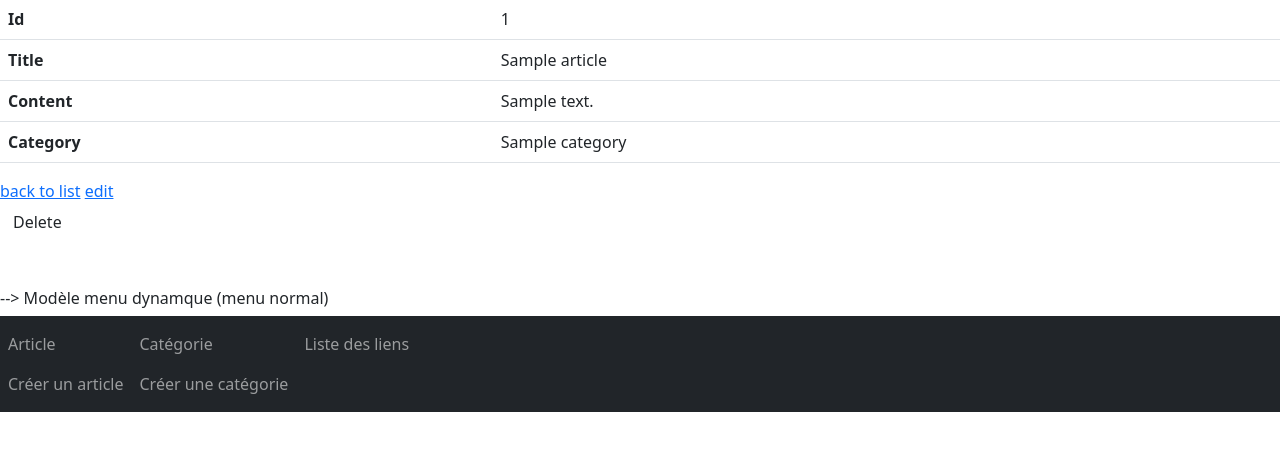
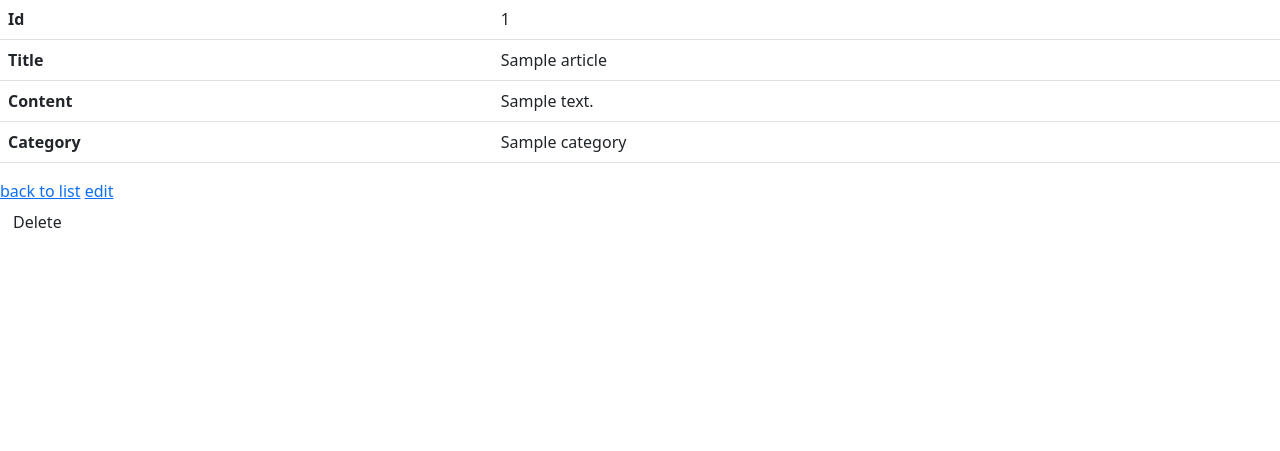
Before and after one commit to UE235-groupe-David-Clark/UE235-mini-projet, a Symfony app: template templates/article/show.html.twig in a window 1280 px wide. Shown: the part 97-548 px from the top of the page. Run offline with Twig, Linux system fonts and the light colour scheme; the template is opened without the code that fills it: most values are stand-ins (such as "Sample title", 1, 10 or a date in 2020); some libraries are stand-ins or nearby versions.

Commit message:
UE 235 - mini-projet

```diff
--- a/templates/base.html.twig
+++ b/templates/base.html.twig
@@ -43,36 +43,6 @@
 
         {% block body %}{% endblock %}
 
-       	<br/><br/>
-
-       	<!-- Essai menu normal fonctionnel -->
-		<h6>--> Modèle menu dynamque (menu normal)</h6>
-    	<nav class="navbar navbar-expand-sm navbar-dark bg-dark">
-			<div class="collapse navbar-collapse">
-				<ul class="navbar-nav mr-auto">
-					<li class="nav-item">
-						<a class="nav-link" href="{{ path('article_index') }}">Article</a>
-						<ul class="navbar-nav mr-auto">
-							<li class="nav-item">
-								<a class="nav-link" href="{{ path('article_new') }}">Créer un article</a>
-							</li>
-						</ul>
-					</li>
-					<li class="nav-item">
-						<a class="nav-link" href="{{ path('category_index') }}">Catégorie</a>
-						<ul class="navbar-nav mr-auto">
-							<li class="nav-item">
-								<a class="nav-link" href="{{ path('category_new') }}">Créer une catégorie</a>
-							</li>
-						</ul>
-					</li>
-					<li class="nav-item">
-						<a class="nav-link" href="{{ path('liens') }}">Liste des liens</a>
-					</li>
-				</ul>
-			</div>
-    	</nav>
-
         {% block javascripts %}
 
 			<!-- JS Bootstrap -->
```
